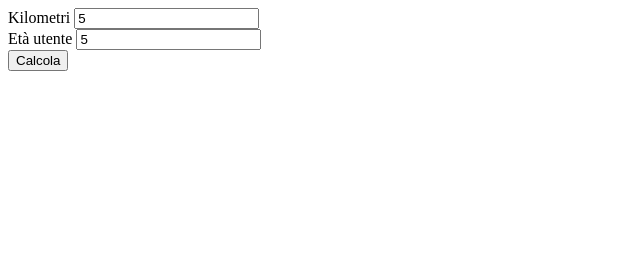
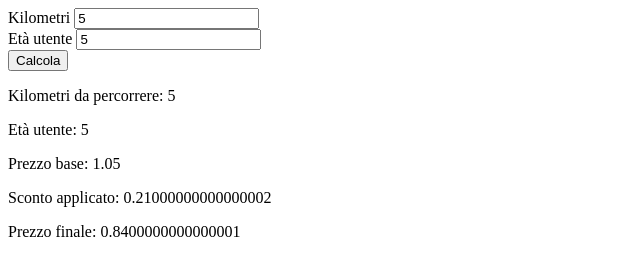
Before and after one commit to LucaElisio/js-biglietto-treno-form, a plain HTML site: page index.html in a window 1280 px wide. Both pictures are taken after typing "5", "5" into the empty fields and a click on the button "Calcola". Shown: the whole page, without its empty margins (0-640 px from the left). Drawn offline with Linux system fonts and the light colour scheme.

Commit message:
feat: output

```diff
--- a/assets/js/script.js
+++ b/assets/js/script.js
@@ -52,4 +52,27 @@ sendBtnElem.addEventListener("click", function() {
     console.log("prezzo finale ", finalPrice);
 
 
+    //* OUTPUT
+
+    // Stampo in pagina i km
+    const resultKmElem = document.querySelector("#result p:nth-child(1)");
+    resultKmElem.innerHTML += userKmValue;
+
+    // Stampo in pagina l'età
+    const resultAgeElem = document.querySelector("#result p:nth-child(2)");
+    resultAgeElem.innerHTML += userAgeValue;
+
+    // Stampo in pagina il prezzo base
+    const resultPriceBasicElem = document.querySelector("#result p:nth-child(3)");
+    resultPriceBasicElem.innerHTML += priceBasic;
+
+    // Stampo in pagina lo sconto applicato
+    const resultTotalDiscountElem = document.querySelector("#result p:nth-child(4)");
+    resultTotalDiscountElem.innerHTML += totalDiscount;
+
+    // Stampo in pagina il prezzo finale
+    const resultFinalPriceElem = document.querySelector("#result p:nth-child(5)");
+    resultFinalPriceElem.innerHTML += finalPrice;
+
+
 })
--- a/index.html
+++ b/index.html
@@ -25,7 +25,13 @@
         <button id="send-btn">Calcola</button>
     </div>
 
-    <div id="result"></div>
+    <div id="result">
+        <p>Kilometri da percorrere: </p>
+        <p>Età utente: </p>
+        <p>Prezzo base: </p>
+        <p>Sconto applicato: </p>
+        <p>Prezzo finale: </p>
+    </div>
 
 
     <!-- Javascript -->
```
Also changed, not shown: 1 other file.
